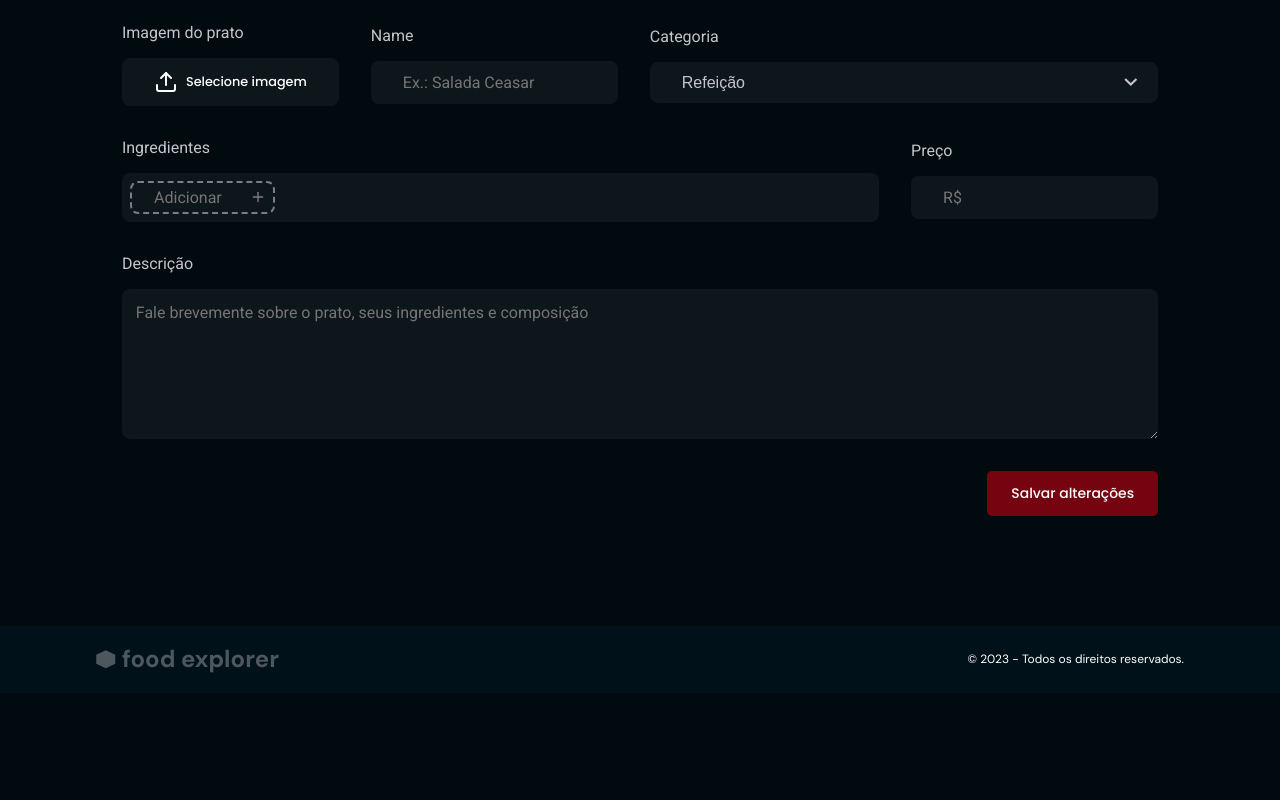
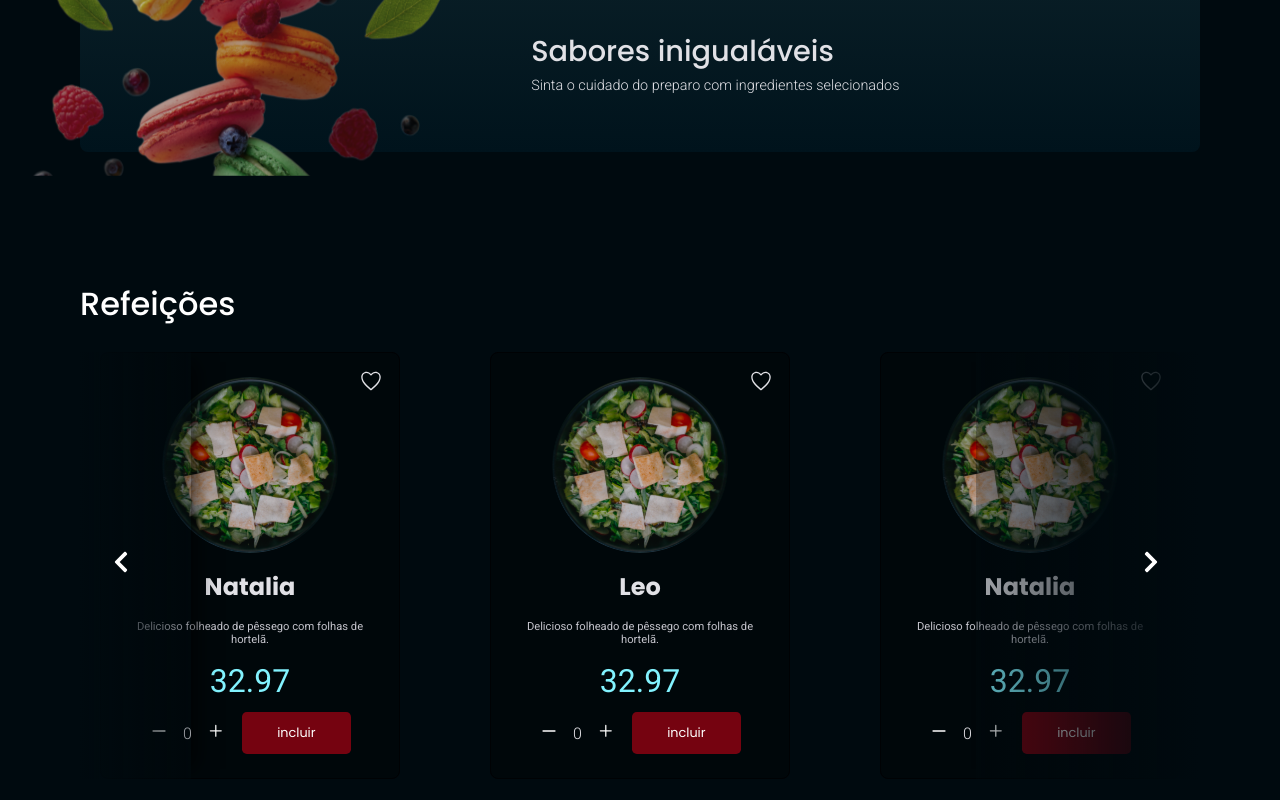
Before and after one commit to NataliaKals003/FoodExplorer.Frontend, a React (Vite) app: page / in a window 1280 px wide. Shown: the part 260-1060 px from the top of the page. Before the commit the page ends 953 px from the top, so only its background shows below. Built offline with nearby package versions, Linux system fonts and the light colour scheme.

Commit message:
organizing the code on component card

```diff
--- a/package.json
+++ b/package.json
@@ -13,6 +13,7 @@
     "react": "^18.3.1",
     "react-dom": "^18.3.1",
     "react-icons": "^5.2.1",
+    "react-router-dom": "^6.25.1",
     "styled-components": "^6.1.11",
     "swiper": "^11.1.7"
   },
--- a/src/components/Card/styles.js
+++ b/src/components/Card/styles.js
@@ -21,12 +21,15 @@ export const Content = styled.div`
         height: 1.5rem;
         width: 1.5rem;
         align-self: end;
-        margin: 1rem;
+        margin: 1rem 1rem 0 0;
 
         @media (max-width: ${LAYOUT_BREAKPOINTS.MD}) {
-            margin: 0.5rem;
-            height: 1.2rem;
-            width: 1.2rem;
+
+            .heartFavourite, .heart{
+                margin: 0.5rem;
+                height: 1.2rem;
+                width: 1.2rem;
+            }
         }
     }
 
@@ -35,100 +38,71 @@ export const Content = styled.div`
     }
 
     > img {
-        margin: 0rem 2rem 0.75rem 2rem;
-        width: 5.5rem;
-        height: 5.5rem;
         border-radius: 50%;
+        margin: -1rem 0rem 1rem;
+        width: 11rem;
+        height: 11rem;
     }
 
     h1 {
         font-family: "Poppins", sans-serif;
-        font-size: 0.8rem;
-        font-weight: 500;
-        margin-bottom: 0.75rem;
         text-align: center;
+        font-size: 1.5rem;
+        font-weight: 700;
     }
 
     p {
-        display: none;
+        font-weight: 400;
+        font-size: 0.7rem;
+        margin: 1rem 1.5rem;
+        text-align: center;
+        word-wrap: break-word;
+        color: ${({ theme }) => theme.COLORS.LIGHT_400};;
     }
 
     .price {
-        font-size: 1rem;
         font-weight: 400;
         color: ${({ theme }) => theme.COLORS.CAKE_200};
         margin-bottom: 0.75rem;
         text-align: center;
+        font-size: 2rem;
     }
 
-    @media (min-width: ${LAYOUT_BREAKPOINTS.MD}) {
-
-        svg{
-            size: 18px;
-        }
+    @media (max-width: ${LAYOUT_BREAKPOINTS.MD}) {
 
         img {
-            margin: 0rem 3rem 1rem;
+            margin: -1rem 3rem 1rem;
             width: 6rem;
             height: 6rem;
         }
 
         p {
-            display: block;
-            width: 90%;
-            font-weight: 400;
-            font-size: 0.7rem;
-            margin: 1rem 1.5rem;
-            text-align: center;
-            word-wrap: break-word;
+            display: none;
         }
 
         h1 {
-            font-size: 1rem;
-            font-weight: 700;
+            font-size: 0.8rem;
+            font-weight: 500;
         }
 
         .price {
-            font-size: 1.5rem;
-        }
-    }
-
-    @media (min-width: ${LAYOUT_BREAKPOINTS.LG}) {
-        img {
-            margin: 0rem 3rem 1rem;
-            width: 11rem;
-            height: 11rem;
-        }
-
-        p {
-            display: block;
-            width: 90%;
-            font-weight: 400;
             font-size: 1rem;
-            margin: 1rem 1.5rem;
-            text-align: center;
-            word-wrap: break-word;
-        }
-
-        h1 {
-            font-size: 1.5rem;
-            font-weight: 700;
-        }
-
-        .price {
-            font-size: 2rem;
+            margin-top: 0.75rem;
         }
     }
 `;
 
 export const Footer = styled.footer`
     display: flex;
-    flex-direction: column;
     align-items: center;
-    margin: 0 1.5rem 1.5rem;
+    margin: 0 3rem 1.5rem;
+    flex-direction: row;
+    justify-content: center;
+    gap: 1rem;
 
     .cardAmount {
-        margin-bottom: 1.2rem;
+        margin-bottom: 0;
+
         span {
             font-size: 1rem;
             font-weight: 300;
@@ -138,53 +112,19 @@ export const Footer = styled.footer`
     .cardButton {
         font-size: 0.8rem;
         font-weight: 400;
-        border-radius: 0.5rem;
+        border-radius: 0.3rem;
         display: flex;
         justify-content: center;
         align-items: center;
-        padding: 0.25rem 2rem; /* Ajusta o padding para caber no card */
+        padding: 0.75rem 1.5rem;
     }
 
-    @media (min-width: ${LAYOUT_BREAKPOINTS.MD}) {
-        display: flex;
-        align-items: center;
-        flex-direction: row;
-        justify-content: center;
-        gap: 1rem;
-        margin: 1rem 0 1.5rem;
-
-        .cardAmount {
-            margin-bottom: 0;
-
-            span {
-                font-size: 1.3rem;
-            }
-        }
+    @media (max-width: ${LAYOUT_BREAKPOINTS.MD}) {
+        flex-direction: column;
+        margin: 0 1.5rem 1.5rem;
 
         .cardButton {
-            font-size: 0.8rem;
-            padding: 0.75rem 1.5rem;
-            border-radius: 0.3rem;
-        }
-    }
-
-    @media (min-width: ${LAYOUT_BREAKPOINTS.LG}) {
-        align-items: center;
-        flex-direction: row;
-
-        .cardAmount {
-            margin-bottom: 0;
-
-            span {
-                font-size: 1.5rem;
-            }
-        }
-
-        .cardButton {
-            font-size: 0.8rem;
-            padding: 0.8rem 1.5rem;
-            font-weight: 500;
-            border-radius: 0.3rem;
+            padding: 0.25rem 2rem;
         }
     }
 `;
--- a/src/components/Swiper/index.jsx
+++ b/src/components/Swiper/index.jsx
@@ -33,16 +33,19 @@ export function Swiper({ products }) {
                 breakpoints={{
                     190: { slidesPerView: 1 },
                     280: { slidesPerView: 1 },
-                    320: { slidesPerView: 3, spaceBetween: 90 },
-                    375: { slidesPerView: 3, spaceBetween: 50 },
-                    425: { slidesPerView: 3, spaceBetween: 10 },
+                    320: { slidesPerView: 2, spaceBetween: 20 },
+                    375: { slidesPerView: 2, spaceBetween: 10 },
+                    425: { slidesPerView: 3, spaceBetween: 80 },
                     550: { slidesPerView: 4, spaceBetween: 50 },
                     650: { slidesPerView: 4, spaceBetween: 10 },
-                    760: { slidesPerView: 3, spaceBetween: 10 },
+                    760: { slidesPerView: 2, spaceBetween: 10 },
+                    830: { slidesPerView: 3, spaceBetween: 80 },
+                    940: { slidesPerView: 3, spaceBetween: 80 },
                     1024: { slidesPerView: 3, spaceBetween: 10 },
                     1330: { slidesPerView: 3, spaceBetween: 10 },
-                    1280: { slidesPerView: 3, spaceBetween: 80 },
+                    1280: { slidesPerView: 3, spaceBetween: 50 },
                     1330: { slidesPerView: 4, spaceBetween: 20 },
+                    1420: { slidesPerView: 4, spaceBetween: 50 },
                     2000: { slidesPerView: 5, spaceBetween: 10 },
                 }}
             >
--- a/src/main.jsx
+++ b/src/main.jsx
@@ -1,7 +1,7 @@
 import React from 'react';
 import ReactDOM from 'react-dom/client';
 import { ThemeProvider } from 'styled-components';
-import { ManageDish } from './pages/ManageDish';
+import { Routes } from './routes';
 import theme from './styles/theme';
 import GlobalStyle from './styles/global';
 
@@ -9,7 +9,7 @@ ReactDOM.createRoot(document.getElementById('root')).render(
   <React.StrictMode>
     <ThemeProvider theme={theme}>
       <GlobalStyle />
-      <ManageDish />
+      <Routes />
     </ThemeProvider>
   </React.StrictMode>,
 )
--- a/src/pages/Home/styles.js
+++ b/src/pages/Home/styles.js
@@ -177,7 +177,6 @@ export const TextBanner = styled.div`
 export const Content = styled.div`
     flex-grow: 1;
     margin: 0rem 10rem 0rem 10rem;
-    overflow-y: auto;
 
     h3 {
         display: none;
--- /dev/null
+++ b/src/routes/app.routes.jsx
@@ -0,0 +1,14 @@
+import { Routes, Route } from "react-router-dom";
+import { Details } from "../pages/Details";
+import { Home } from "../pages/Home";
+import { ManageDish } from "../pages/ManageDish";
+
+export function AppRoutes() {
+    return (
+        <Routes>
+            <Route path="/" element={<Home />} />
+            <Route path="/details/:id" element={<Details />} />
+            <Route path="/manageDish/:id" element={<ManageDish />} />
+        </Routes>
+    )
+}
--- /dev/null
+++ b/src/routes/index.jsx
@@ -0,0 +1,10 @@
+import { BrowserRouter } from "react-router-dom";
+import { AppRoutes } from "./app.routes";
+
+export function Routes() {
+    return (
+        <BrowserRouter>
+            <AppRoutes />
+        </BrowserRouter>
+    )
+}
```
Also changed, not shown: 1 other file (tests, documents, lock files or other folders).
